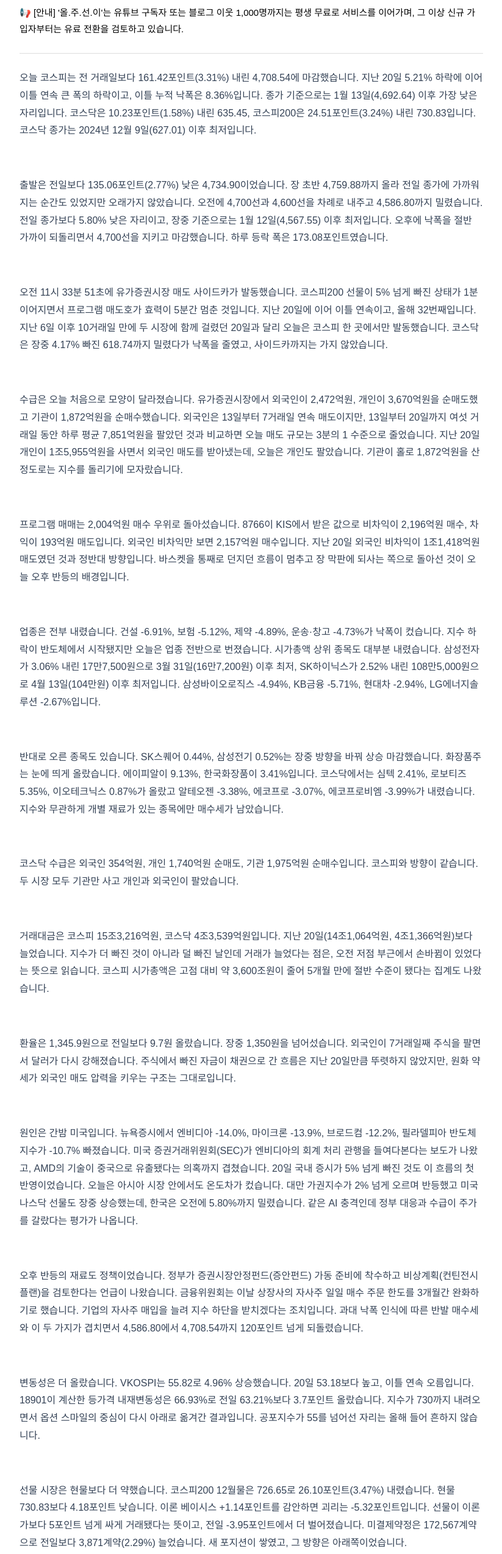
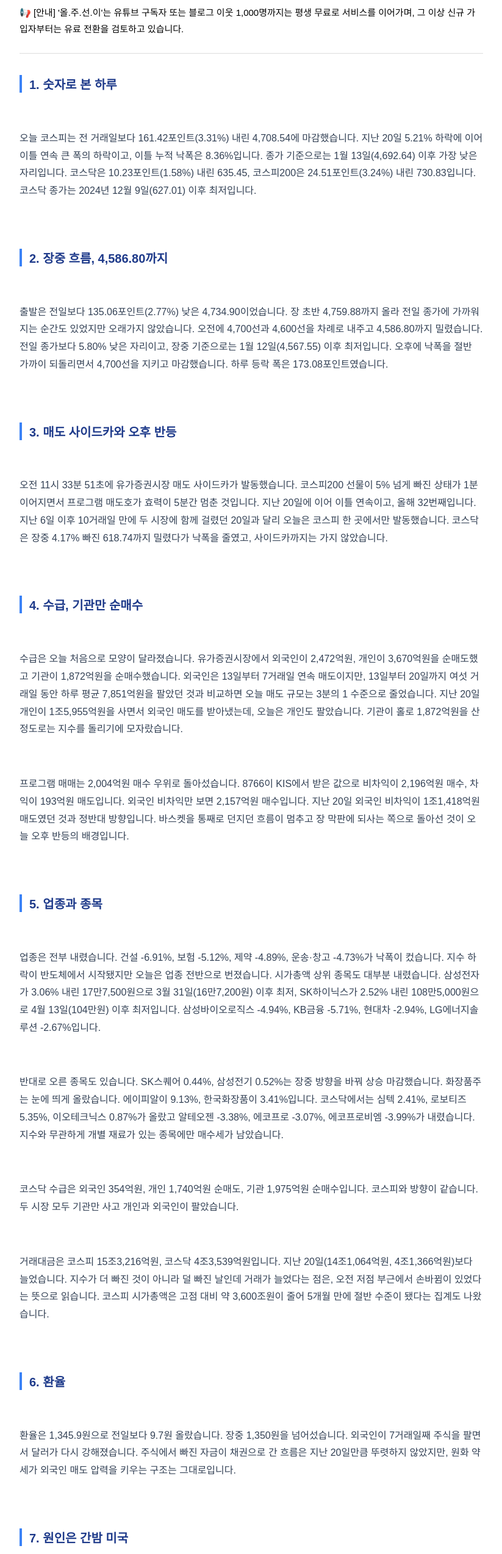
Before and after one commit to kst104/github.com-new, a plain HTML site: page content/naver-1123/a.html in a window 1280 px wide. Shown: the part 180-2729 px from the top of the page at 61% size, without its empty margins (228-1051 px from the left). Drawn offline with Linux system fonts and the light colour scheme.

Commit message:
content(11/23): 시황 원고 소제목 보강 + 발행 HTML 재생성

```diff
--- a/content/naver-1123/a.html
+++ b/content/naver-1123/a.html
@@ -6,15 +6,25 @@
 <blockquote style='border-left:4px solid #8a8a8a; padding:12px 16px; margin:18px 0; color:#333; font-size:15px; line-height:1.7;'><p style='margin:0;'>지금 투자는 AI와의 전쟁입니다. AI를 이해하는 능력이 투자 성패를 가릅니다. 이 채널을 통해 주식선물, 지수선물, 코덱스 레버리지·인버스 등의 방향 투자로 시대의 흐름에 편승하세요.</p></blockquote>
 <p style='font-size:15px; line-height:1.8; margin:16px 0;'>📢 [안내] '올.주.선.이'는 유튜브 구독자 또는 블로그 이웃 1,000명까지는 평생 무료로 서비스를 이어가며, 그 이상 신규 가입자부터는 유료 전환을 검토하고 있습니다.</p>
 <hr style='border:0;height:1px;background:#dddddd;margin:26px 0;' />
+<h2 style='font-size: 20px; font-weight: bold; color: #1e3a8a; border-left: 4px solid #3b82f6; padding-left: 12px; margin-top: 35px; margin-bottom: 15px;'>1. 숫자로 본 하루</h2>
+<p style='line-height: 1.8; margin-bottom: 15px;'>&nbsp;</p>
 <p style='font-size: 16px; line-height: 1.8; color: #334155; margin-bottom: 12px;'>오늘 코스피는 전 거래일보다 161.42포인트(3.31%) 내린 4,708.54에 마감했습니다. 지난 20일 5.21% 하락에 이어 이틀 연속 큰 폭의 하락이고, 이틀 누적 낙폭은 8.36%입니다. 종가 기준으로는 1월 13일(4,692.64) 이후 가장 낮은 자리입니다. 코스닥은 10.23포인트(1.58%) 내린 635.45, 코스피200은 24.51포인트(3.24%) 내린 730.83입니다. 코스닥 종가는 2024년 12월 9일(627.01) 이후 최저입니다.</p>
+<p style='line-height: 1.8; margin-bottom: 15px;'>&nbsp;</p>
+<h2 style='font-size: 20px; font-weight: bold; color: #1e3a8a; border-left: 4px solid #3b82f6; padding-left: 12px; margin-top: 35px; margin-bottom: 15px;'>2. 장중 흐름, 4,586.80까지</h2>
 <p style='line-height: 1.8; margin-bottom: 15px;'>&nbsp;</p>
 <p style='font-size: 16px; line-height: 1.8; color: #334155; margin-bottom: 12px;'>출발은 전일보다 135.06포인트(2.77%) 낮은 4,734.90이었습니다. 장 초반 4,759.88까지 올라 전일 종가에 가까워지는 순간도 있었지만 오래가지 않았습니다. 오전에 4,700선과 4,600선을 차례로 내주고 4,586.80까지 밀렸습니다. 전일 종가보다 5.80% 낮은 자리이고, 장중 기준으로는 1월 12일(4,567.55) 이후 최저입니다. 오후에 낙폭을 절반 가까이 되돌리면서 4,700선을 지키고 마감했습니다. 하루 등락 폭은 173.08포인트였습니다.</p>
 <p style='line-height: 1.8; margin-bottom: 15px;'>&nbsp;</p>
+<h2 style='font-size: 20px; font-weight: bold; color: #1e3a8a; border-left: 4px solid #3b82f6; padding-left: 12px; margin-top: 35px; margin-bottom: 15px;'>3. 매도 사이드카와 오후 반등</h2>
+<p style='line-height: 1.8; margin-bottom: 15px;'>&nbsp;</p>
 <p style='font-size: 16px; line-height: 1.8; color: #334155; margin-bottom: 12px;'>오전 11시 33분 51초에 유가증권시장 매도 사이드카가 발동했습니다. 코스피200 선물이 5% 넘게 빠진 상태가 1분 이어지면서 프로그램 매도호가 효력이 5분간 멈춘 것입니다. 지난 20일에 이어 이틀 연속이고, 올해 32번째입니다. 지난 6일 이후 10거래일 만에 두 시장에 함께 걸렸던 20일과 달리 오늘은 코스피 한 곳에서만 발동했습니다. 코스닥은 장중 4.17% 빠진 618.74까지 밀렸다가 낙폭을 줄였고, 사이드카까지는 가지 않았습니다.</p>
+<p style='line-height: 1.8; margin-bottom: 15px;'>&nbsp;</p>
+<h2 style='font-size: 20px; font-weight: bold; color: #1e3a8a; border-left: 4px solid #3b82f6; padding-left: 12px; margin-top: 35px; margin-bottom: 15px;'>4. 수급, 기관만 순매수</h2>
 <p style='line-height: 1.8; margin-bottom: 15px;'>&nbsp;</p>
 <p style='font-size: 16px; line-height: 1.8; color: #334155; margin-bottom: 12px;'>수급은 오늘 처음으로 모양이 달라졌습니다. 유가증권시장에서 외국인이 2,472억원, 개인이 3,670억원을 순매도했고 기관이 1,872억원을 순매수했습니다. 외국인은 13일부터 7거래일 연속 매도이지만, 13일부터 20일까지 여섯 거래일 동안 하루 평균 7,851억원을 팔았던 것과 비교하면 오늘 매도 규모는 3분의 1 수준으로 줄었습니다. 지난 20일 개인이 1조5,955억원을 사면서 외국인 매도를 받아냈는데, 오늘은 개인도 팔았습니다. 기관이 홀로 1,872억원을 산 정도로는 지수를 돌리기에 모자랐습니다.</p>
 <p style='line-height: 1.8; margin-bottom: 15px;'>&nbsp;</p>
 <p style='font-size: 16px; line-height: 1.8; color: #334155; margin-bottom: 12px;'>프로그램 매매는 2,004억원 매수 우위로 돌아섰습니다. 8766이 KIS에서 받은 값으로 비차익이 2,196억원 매수, 차익이 193억원 매도입니다. 외국인 비차익만 보면 2,157억원 매수입니다. 지난 20일 외국인 비차익이 1조1,418억원 매도였던 것과 정반대 방향입니다. 바스켓을 통째로 던지던 흐름이 멈추고 장 막판에 되사는 쪽으로 돌아선 것이 오늘 오후 반등의 배경입니다.</p>
+<p style='line-height: 1.8; margin-bottom: 15px;'>&nbsp;</p>
+<h2 style='font-size: 20px; font-weight: bold; color: #1e3a8a; border-left: 4px solid #3b82f6; padding-left: 12px; margin-top: 35px; margin-bottom: 15px;'>5. 업종과 종목</h2>
 <p style='line-height: 1.8; margin-bottom: 15px;'>&nbsp;</p>
 <p style='font-size: 16px; line-height: 1.8; color: #334155; margin-bottom: 12px;'>업종은 전부 내렸습니다. 건설 -6.91%, 보험 -5.12%, 제약 -4.89%, 운송·창고 -4.73%가 낙폭이 컸습니다. 지수 하락이 반도체에서 시작됐지만 오늘은 업종 전반으로 번졌습니다. 시가총액 상위 종목도 대부분 내렸습니다. 삼성전자가 3.06% 내린 17만7,500원으로 3월 31일(16만7,200원) 이후 최저, SK하이닉스가 2.52% 내린 108만5,000원으로 4월 13일(104만원) 이후 최저입니다. 삼성바이오로직스 -4.94%, KB금융 -5.71%, 현대차 -2.94%, LG에너지솔루션 -2.67%입니다.</p>
 <p style='line-height: 1.8; margin-bottom: 15px;'>&nbsp;</p>
@@ -24,11 +34,17 @@
 <p style='line-height: 1.8; margin-bottom: 15px;'>&nbsp;</p>
 <p style='font-size: 16px; line-height: 1.8; color: #334155; margin-bottom: 12px;'>거래대금은 코스피 15조3,216억원, 코스닥 4조3,539억원입니다. 지난 20일(14조1,064억원, 4조1,366억원)보다 늘었습니다. 지수가 더 빠진 것이 아니라 덜 빠진 날인데 거래가 늘었다는 점은, 오전 저점 부근에서 손바뀜이 있었다는 뜻으로 읽습니다. 코스피 시가총액은 고점 대비 약 3,600조원이 줄어 5개월 만에 절반 수준이 됐다는 집계도 나왔습니다.</p>
 <p style='line-height: 1.8; margin-bottom: 15px;'>&nbsp;</p>
+<h2 style='font-size: 20px; font-weight: bold; color: #1e3a8a; border-left: 4px solid #3b82f6; padding-left: 12px; margin-top: 35px; margin-bottom: 15px;'>6. 환율</h2>
+<p style='line-height: 1.8; margin-bottom: 15px;'>&nbsp;</p>
 <p style='font-size: 16px; line-height: 1.8; color: #334155; margin-bottom: 12px;'>환율은 1,345.9원으로 전일보다 9.7원 올랐습니다. 장중 1,350원을 넘어섰습니다. 외국인이 7거래일째 주식을 팔면서 달러가 다시 강해졌습니다. 주식에서 빠진 자금이 채권으로 간 흐름은 지난 20일만큼 뚜렷하지 않았지만, 원화 약세가 외국인 매도 압력을 키우는 구조는 그대로입니다.</p>
+<p style='line-height: 1.8; margin-bottom: 15px;'>&nbsp;</p>
+<h2 style='font-size: 20px; font-weight: bold; color: #1e3a8a; border-left: 4px solid #3b82f6; padding-left: 12px; margin-top: 35px; margin-bottom: 15px;'>7. 원인은 간밤 미국</h2>
 <p style='line-height: 1.8; margin-bottom: 15px;'>&nbsp;</p>
 <p style='font-size: 16px; line-height: 1.8; color: #334155; margin-bottom: 12px;'>원인은 간밤 미국입니다. 뉴욕증시에서 엔비디아 -14.0%, 마이크론 -13.9%, 브로드컴 -12.2%, 필라델피아 반도체지수가 -10.7% 빠졌습니다. 미국 증권거래위원회(SEC)가 엔비디아의 회계 처리 관행을 들여다본다는 보도가 나왔고, AMD의 기술이 중국으로 유출됐다는 의혹까지 겹쳤습니다. 20일 국내 증시가 5% 넘게 빠진 것도 이 흐름의 첫 반영이었습니다. 오늘은 아시아 시장 안에서도 온도차가 컸습니다. 대만 가권지수가 2% 넘게 오르며 반등했고 미국 나스닥 선물도 장중 상승했는데, 한국은 오전에 5.80%까지 밀렸습니다. 같은 AI 충격인데 정부 대응과 수급이 주가를 갈랐다는 평가가 나옵니다.</p>
 <p style='line-height: 1.8; margin-bottom: 15px;'>&nbsp;</p>
 <p style='font-size: 16px; line-height: 1.8; color: #334155; margin-bottom: 12px;'>오후 반등의 재료도 정책이었습니다. 정부가 증권시장안정펀드(증안펀드) 가동 준비에 착수하고 비상계획(컨틴전시 플랜)을 검토한다는 언급이 나왔습니다. 금융위원회는 이날 상장사의 자사주 일일 매수 주문 한도를 3개월간 완화하기로 했습니다. 기업의 자사주 매입을 늘려 지수 하단을 받치겠다는 조치입니다. 과대 낙폭 인식에 따른 반발 매수세와 이 두 가지가 겹치면서 4,586.80에서 4,708.54까지 120포인트 넘게 되돌렸습니다.</p>
+<p style='line-height: 1.8; margin-bottom: 15px;'>&nbsp;</p>
+<h2 style='font-size: 20px; font-weight: bold; color: #1e3a8a; border-left: 4px solid #3b82f6; padding-left: 12px; margin-top: 35px; margin-bottom: 15px;'>8. 변동성과 선물·감마</h2>
 <p style='line-height: 1.8; margin-bottom: 15px;'>&nbsp;</p>
 <p style='font-size: 16px; line-height: 1.8; color: #334155; margin-bottom: 12px;'>변동성은 더 올랐습니다. VKOSPI는 55.82로 4.96% 상승했습니다. 20일 53.18보다 높고, 이틀 연속 오름입니다. 18901이 계산한 등가격 내재변동성은 66.93%로 전일 63.21%보다 3.7포인트 올랐습니다. 지수가 730까지 내려오면서 옵션 스마일의 중심이 다시 아래로 옮겨간 결과입니다. 공포지수가 55를 넘어선 자리는 올해 들어 흔하지 않습니다.</p>
 <p style='line-height: 1.8; margin-bottom: 15px;'>&nbsp;</p>
@@ -38,7 +54,7 @@
 <p style='line-height: 1.8; margin-bottom: 15px;'>&nbsp;</p>
 <p style='font-size: 16px; line-height: 1.8; color: #334155; margin-bottom: 12px;'>외국인 옵션은 콜 88.8억원, 풋 4.7억원 순매도로 합계 93.5억원입니다. 기준선 10억원을 훨씬 넘습니다. 20일 7.88억원 중립이었던 것과 달리 오늘은 콜을 크게 팔았습니다. 반등을 콜 매도로 눌렀다는 뜻이고, 상세한 해석은 수급 편에 정리했습니다.</p>
 <p style='line-height: 1.8; margin-bottom: 15px;'>&nbsp;</p>
-<p style='font-size: 16px; line-height: 1.8; color: #334155; margin-bottom: 12px;'><b style="color: #0f172a;">한 줄 결론</b></p>
+<h2 style='font-size: 20px; font-weight: bold; color: #1e3a8a; border-left: 4px solid #3b82f6; padding-left: 12px; margin-top: 35px; margin-bottom: 15px;'>한 줄 결론</h2>
 <p style='line-height: 1.8; margin-bottom: 15px;'>&nbsp;</p>
 <p style='font-size: 16px; line-height: 1.8; color: #334155; margin-bottom: 12px;'>오늘 하락은 미국 AI 회계 리스크가 아시아로 번진 결과이고, 오전 5.80%까지 밀린 뒤 정책 기대와 프로그램 매수 전환으로 4,700선을 지켰습니다. 다만 선물은 현물보다 5.32포인트 싸고 미결제는 2.29% 늘었습니다. 하락에 베팅한 새 포지션이 아직 남아 있다는 뜻입니다. 다음 거래일에 확인할 것은 세 가지입니다. 외국인 현물 매도가 8거래일째 이어지는지, 프로그램 비차익 매수가 이틀 연속 이어지는지, 코스피200이 감마 플립 732.12 위로 올라서는지.</p>
 <p style='line-height: 1.8; margin-bottom: 15px;'>&nbsp;</p>
```
